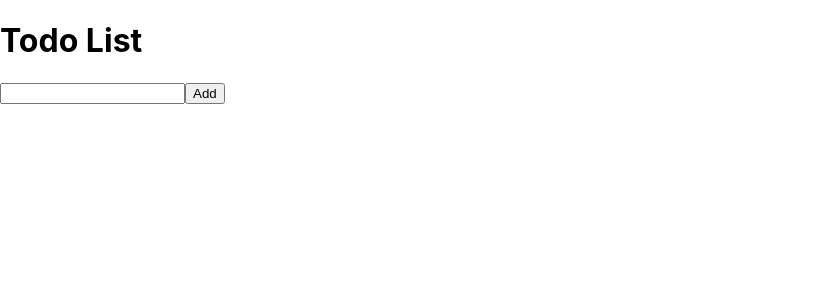
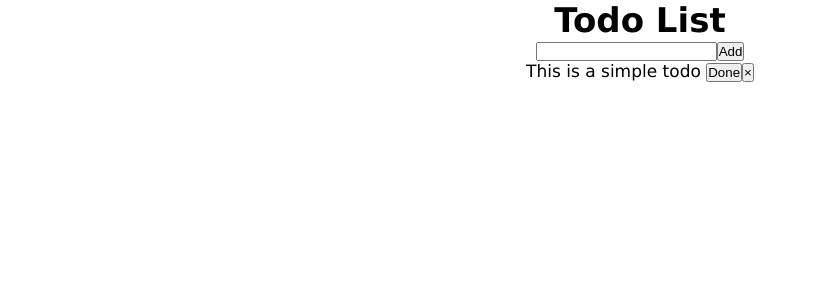
Before and after one commit to Ugochika/react-todos, a React (Create React App) app: page / in a window 1280 px wide. Shown: the top 300 px of the page, without its empty margins (0-817 px from the left). Built offline with nearby package versions, Linux system fonts and the light colour scheme.

Commit message:
todo with mark as completed

```diff
--- a/src/App.css
+++ b/src/App.css
@@ -1,5 +1,14 @@
 .App {
+  background-color: floralwhite;
   text-align: center;
+}
+
+.app {
+  margin: auto;
+  padding: 0;
+  text-align: center;
+  font-size: 17px;
+  font-family:'Lucida Sans', 'Lucida Sans Regular', 'Lucida Grande', 'Lucida Sans Unicode', Geneva, Verdana, sans-serif;
 }
 
 .App-logo {
--- a/src/App.js
+++ b/src/App.js
@@ -1,52 +1,72 @@
-
-import React, { useState }from 'react'
+import React, { useState } from 'react';
+import './App.css';
 
 function App() {
-  // an Array that will store the todos
-  // Keep track of what the todo is
-  const [list, setList] = useState([]);
+  // Declaring a state variable for input and initializing it with an empty string
   const [input, setInput] = useState("");
 
+  // Declaring a state variable 'todos' and initializing it with a single todo item
+  const [todos, setTodos] = useState([
+    {
+      id: Math.random(), // Each todo has a unique ID
+      text: "This is a simple todo", // The todo text
+      isDone: false // Marks whether the task is done
+    }
+  ]);
+
+  // Function to add a new todo item
   const addTodo = (todo) => {
     const newTodo = {
-      id: Math.random(),
-      todo: todo,
+      id: Math.random(), // Generating a unique ID for the new todo
+      text: todo, // Setting the text from the input
+      isDone: false // Newly added todos are not done by default
     };
+    setTodos([...todos, newTodo]); // Adding the new todo to the existing list
+    setInput(""); // Clearing the input field after adding
+  };
 
-    // Add the todo to the list
-    setList([...list, newTodo]);
+  // Function to delete a todo by filtering it out based on its ID
+  const deleteTodo = (id) => {
+    const newTodos = todos.filter((todo) => todo.id !== id); // Filtering out the todo with the given ID
+    setTodos(newTodos); // Updating the state with the new list
+  };
 
-    // Clear input box
-    setInput("");
-  };
-  // Function to delete Todos
-  const deleteTodo = (id) => {
-    // Filter out todo with the id
-    const newList = list.filter((todo) => todo.id !== id);
-
-    setList(newList);
+  // Function to mark a todo as done/undone
+  const markTodo = (id) => {
+    const newTodos = todos.map(todo =>
+      todo.id === id ? { ...todo, isDone: !todo.isDone } : todo
+    ); // Toggling the isDone status for the matched todo
+    setTodos(newTodos); // Updating the state with the new list
   };
 
   return (
-    <div>
-      <h1>Todo List</h1>
-      <input type="text"
-      // Bind the input variable with the input field
-      value={input}
-      // Listen for ant characters and set value of the input state variable
-      onChange={(e) => setInput(e.target.value)}
+    <div className="app">
+      <h1 className="text-center mb-4">Todo List</h1>
+      {/* Input field for new todos */}
+      <input
+        type="text"
+        value={input} // Binding the input state
+        onChange={(e) => setInput(e.target.value)} // Updating the input value as the user types
       />
+      {/* Button to add a new todo */}
       <button onClick={() => addTodo(input)}>Add</button>
+
+      {/* Displaying the list of todos */}
       <ul>
-        {list.map((todo) => (
-          <li key={todo.id}>
-            {todo.todo}
+        {todos.map((todo) => (
+          <li key={todo.id} className={todo.isDone ? "doneTask" : ""}>
+            {todo.text} {/* Showing the text of the todo */}
+            {/* Button to toggle between done/undone */}
+            <button onClick={() => markTodo(todo.id)}>
+              {todo.isDone ? "Undo" : "Done"} {/* Label changes based on isDone status */}
+            </button>
+            {/* Button to delete the todo */}
             <button onClick={() => deleteTodo(todo.id)}>&times;</button>
           </li>
         ))}
       </ul>
     </div>
-  )
+  );
 }
 
-export default App
+export default App;
--- a/src/index.css
+++ b/src/index.css
@@ -7,6 +7,18 @@ body {
   -moz-osx-font-smoothing: grayscale;
 }
 
+* {
+  margin: 0;
+  padding: 0;
+  box-sizing: border-box;
+}
+
+.h1 {
+  display: flex;
+  justify-content: center;
+  align-items: center;
+}
+
 code {
   font-family: source-code-pro, Menlo, Monaco, Consolas, 'Courier New',
     monospace;
```
Also changed, not shown: public/index.html (+2 -21 lines).
